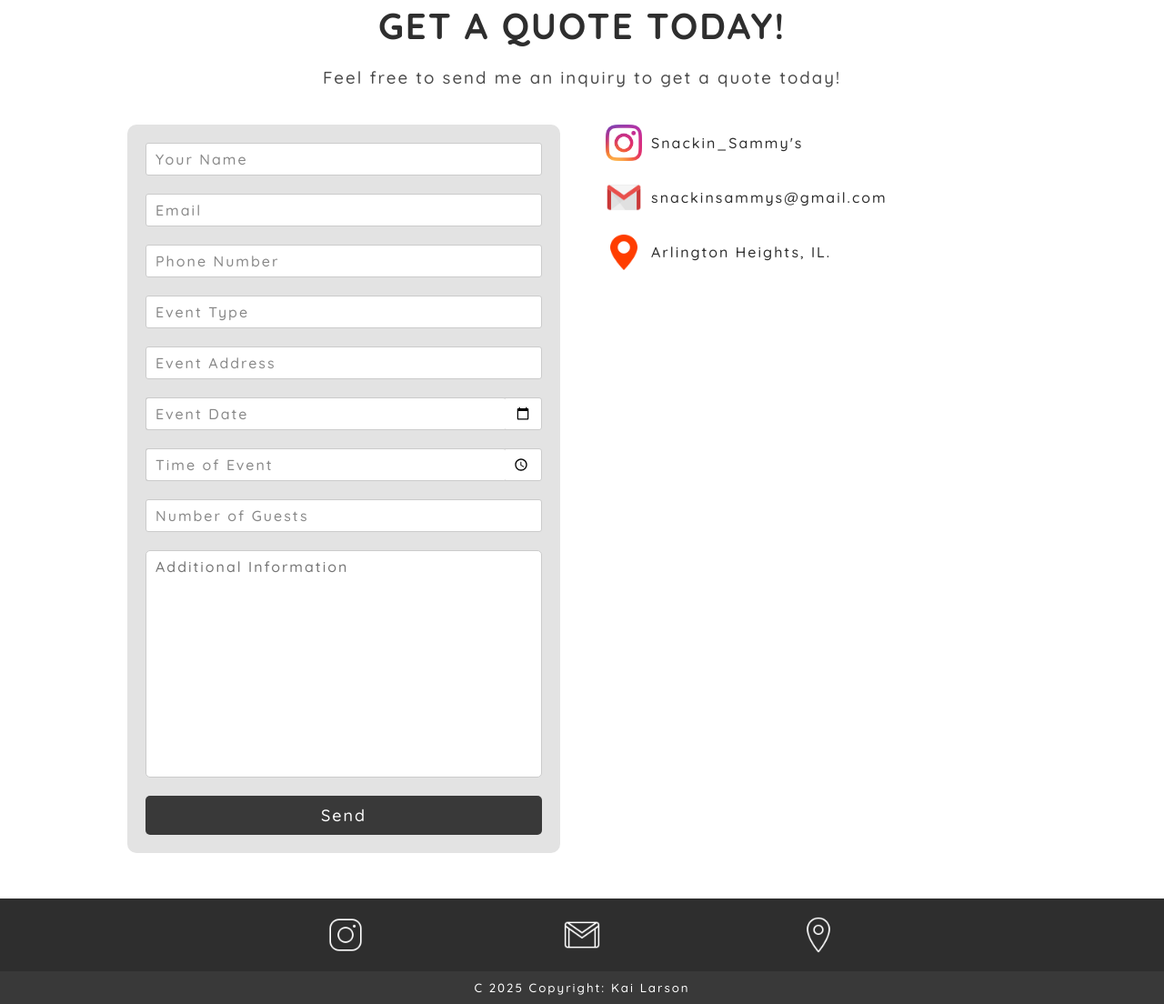
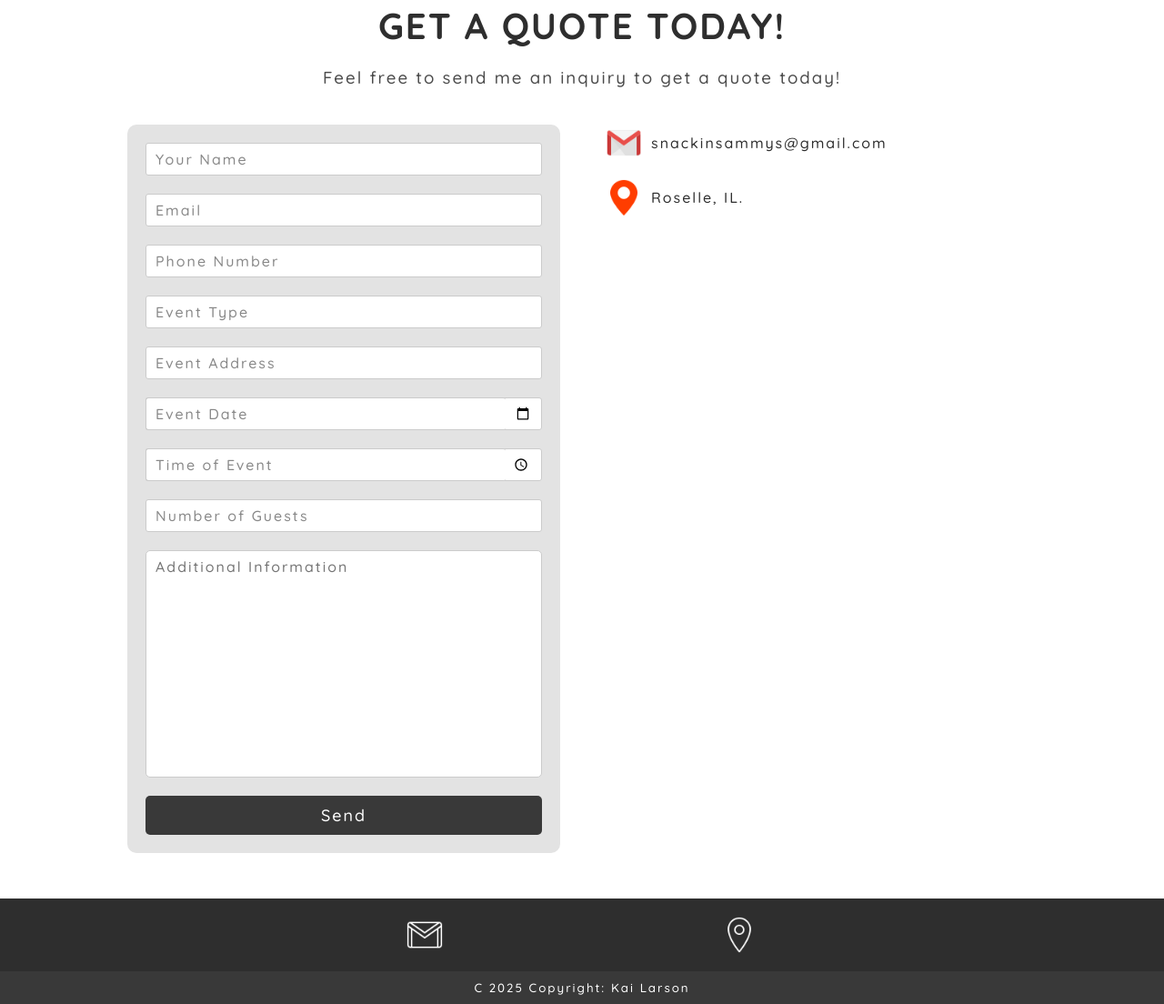
Before and after one commit to kairblarson/snackin_sammys, a website: page index.html in a window 1280 px wide. Shown: the part 1857-2961 px from the top of the page at 91% size. Drawn offline with nearby package versions, Linux system fonts and the light colour scheme; a web font is replaced by a local one.

Commit message:
updated some text

```diff
--- a/index.html
+++ b/index.html
@@ -137,21 +137,21 @@
                             </button>
                         </div>
                         <div class="socials-card">
-                            <a class="brand-logo-wrapper" href="https://www.instagram.com/jsouthard22" target="_blank">
+                            <!-- <a class="brand-logo-wrapper" href="https://www.instagram.com/jsouthard22" target="_blank">
                                 <img src="images/insta-logo.png" class="brand-logos" />
                                 <p>Snackin_Sammy's</p>
-                            </a>
+                            </a> -->
                             <a class="brand-logo-wrapper" href="mailto:Trainingwithjayy@gmail.com?subject=Training%20Inquiry">
                                 <img src="images/email-icon.png" class="brand-logos" style="background-color: white" />
                                 <p>snackinsammys@gmail.com</p>
                             </a>
                             <a
                                 class="brand-logo-wrapper"
-                                href="https://www.google.com/maps/place/Naperville,+IL/@41.7458046,-88.2443301,12z/data=!3m1!4b1!4m6!3m5!1s0x880e5761e216cd07:0x87df9c2c7f203052!8m2!3d41.7508391!4d-88.1535352!16zL20vMHM2ZzQ?entry=ttu&g_ep=EgoyMDI1MDMxMi4wIKXMDSoASAFQAw%3D%3D"
+                                href="https://www.google.com/maps/place/Roselle,+IL/@41.9804462,-88.1063745,14z/data=!3m1!4b1!4m6!3m5!1s0x880fac0178d2f253:0x70ab595cf5049a0!8m2!3d41.9847504!4d-88.0797933!16zL20vMHM1bGM?entry=ttu&g_ep=EgoyMDI1MDkyNC4wIKXMDSoASAFQAw%3D%3D"
                                 target="_blank"
                             >
                                 <img src="images/location-icon.png" class="brand-logos" />
-                                <p>Arlington Heights, IL.</p>
+                                <p>Roselle, IL.</p>
                             </a>
                             <!-- <div>
                     <img src="images/insta-logo.png" class="brand-logos"/>
@@ -163,15 +163,15 @@
         </div>
         <div class="footer">
             <div class="footer-details">
-                <a class="brand-logo-wrapper" href="https://www.instagram.com/Evauracosmetics" target="_blank">
+                <!-- <a class="brand-logo-wrapper" href="https://www.instagram.com/Evauracosmetics" target="_blank">
                     <img src="images/white-insta-icon.png" class="brand-logo-footer" />
-                </a>
-                <a class="brand-logo-wrapper" href="mailto:evauracosmeticss@gmail.com">
+                </a> -->
+                <a class="brand-logo-wrapper" href="mailto:snackinsammys@gmail.com">
                     <img src="images/white-gmail-icon.png" class="brand-logo-footer" />
                 </a>
                 <a
                     class="brand-logo-wrapper"
-                    href="https://www.google.com/maps/place/Arlington+Heights,+IL/@42.0933805,-88.0681571,12z/data=!3m1!4b1!4m6!3m5!1s0x880fba3bce5cfa37:0xd764707ce5fdcac3!8m2!3d42.0883603!4d-87.9806265!16zL20vMHM0Zmc?entry=ttu&g_ep=EgoyMDI1MDIxNy4wIKXMDSoASAFQAw%3D%3D"
+                    href="https://www.google.com/maps/place/Roselle,+IL/@41.9804462,-88.1063745,14z/data=!3m1!4b1!4m6!3m5!1s0x880fac0178d2f253:0x70ab595cf5049a0!8m2!3d41.9847504!4d-88.0797933!16zL20vMHM1bGM?entry=ttu&g_ep=EgoyMDI1MDkyNC4wIKXMDSoASAFQAw%3D%3D"
                     target="_blank"
                 >
                     <img src="images/white-location-icon.png" class="brand-logo-footer" />
```
